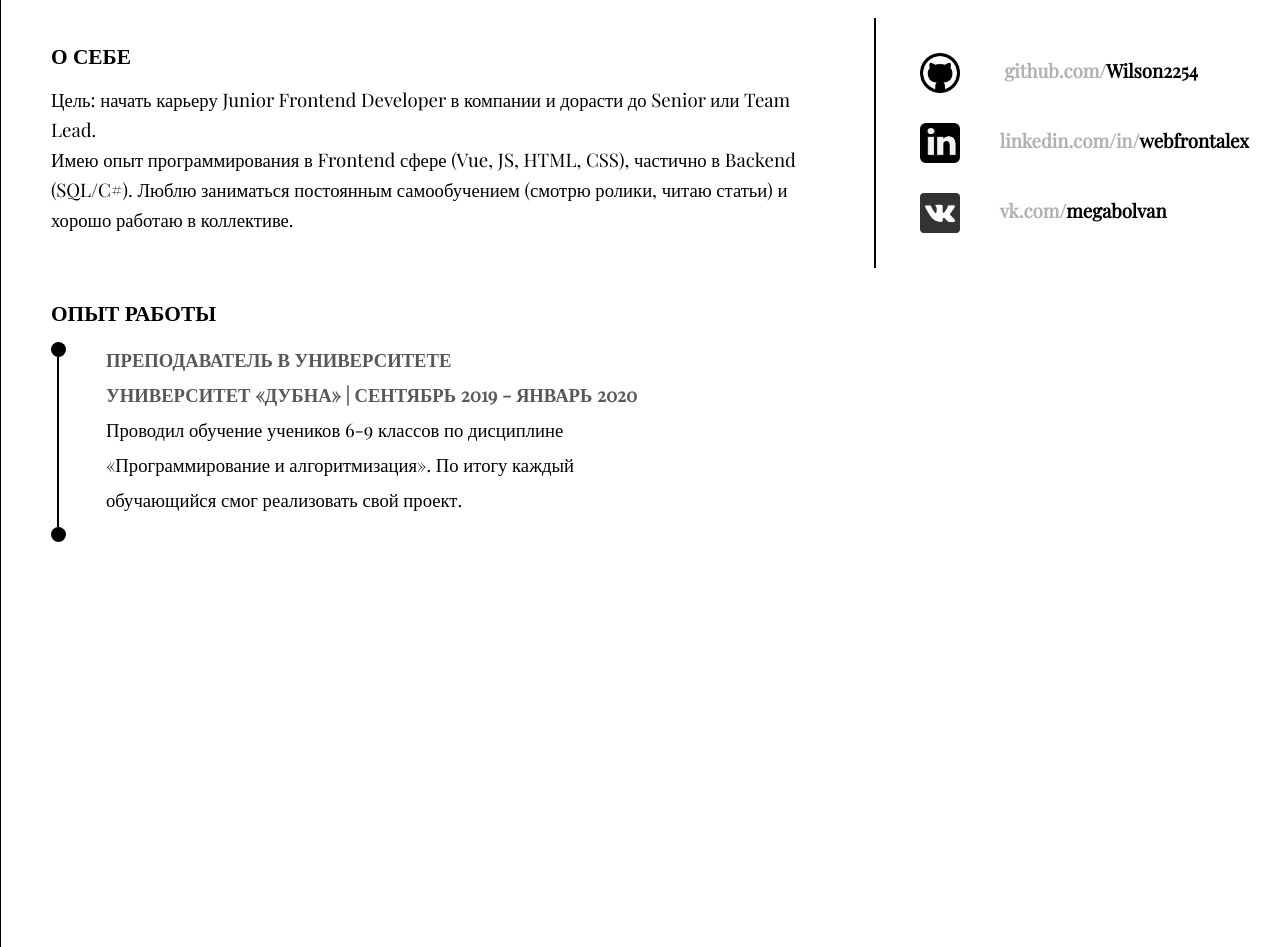
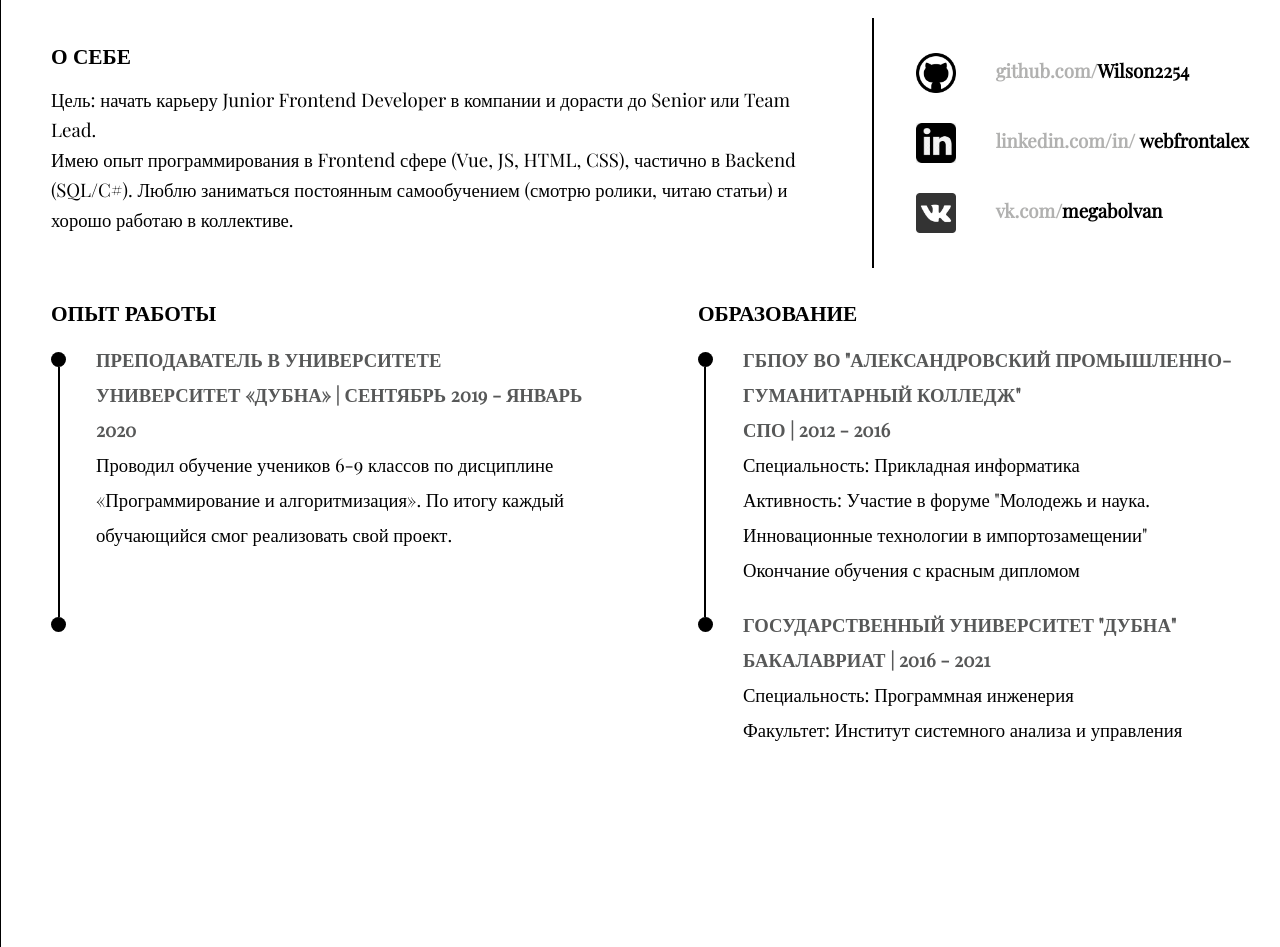
Before and after one commit to Wilson2254/ScssResumePage, a website: page index.html in a window 1280 px wide. Shown: the part 367-1314 px from the top of the page. Drawn offline with nearby package versions, Linux system fonts and the light colour scheme.

Commit message:
create education

```diff
--- a/index.html
+++ b/index.html
@@ -44,9 +44,15 @@
             </div>
             <div class="vertical-line"></div>
             <div class="biography-and-links__links">
-                <p><img src="./img/GIT.png" alt="https://github.com/Wilson2254"> <a href="https://github.com/Wilson2254" target="_blank"><span class="biography-and-links__links_color">github.com/</span>Wilson2254</a></p>
-                <p><img src="./img/IN.png" alt="https://www.linkedin.com/in/webfrontalex/"><a href="https://www.linkedin.com/in/webfrontalex/" target="_blank"><span class="biography-and-links__links_color">linkedin.com/in/</span>webfrontalex</a> </p>
-                <p><img src="./img/VK.png" alt="https://vk.com/megabolvan"><a href="https://vk.com/megabolvan" target="_blank"><span class="biography-and-links__links_color">vk.com/</span>megabolvan</a></p>
+                <p>
+                    <a href="https://github.com/Wilson2254" target="_blank"><span class="biography-and-links__links_color"><img src="./img/GIT.png" alt="https://github.com/Wilson2254">github.com/</span>Wilson2254</a>
+                </p>
+                <p>
+                    <a href="https://www.linkedin.com/in/webfrontalex/" target="_blank"><img src="./img/IN.png" alt="https://www.linkedin.com/in/webfrontalex/"><span class="biography-and-links__links_color">linkedin.com/in/</span> webfrontalex</a>
+                </p>
+                <p>
+                    <a href="https://vk.com/megabolvan" target="_blank"><img src="./img/VK.png" alt="https://vk.com/megabolvan"><span class="biography-and-links__links_color">vk.com/</span>megabolvan</a>
+                </p>
             </div>
         </div>
         <div class="education-and-exp">
@@ -66,7 +72,32 @@
                 </div>
 
             </div>
-            <div class="education-and-exp-info"></div>
+            <div class="education-and-exp-info">
+                <h2>Образование</h2>
+                <div class="content-line-dots">
+                    <div class="education-and-exp-info__line-dots">
+                        <div class="education-and-exp-info__dot"></div>
+                        <div class="education-and-exp-info__line"></div>
+                        <div class="education-and-exp-info__dot"></div>
+                    </div>
+                    <div class="content">
+                        <p class="education-and-exp-info__head_upper-gray">ГБПОУ ВО "Александровский промышленно-гуманитарный колледж"</p>
+                        <p class="education-and-exp-info__head_upper-gray">СПО | 2012 - 2016</p>
+                        <p class="education-and-exp-info__main">Специальность: Прикладная информатика</p>
+                        <p class="education-and-exp-info__main">Активность: Участие в форуме "Молодежь и наука. Инновационные технологии в импортозамещении"</p>
+                        <p class="education-and-exp-info__main">Окончание обучения с красным дипломом</p>
+                        <p class="other-content">
+                            <p class="education-and-exp-info__head_upper-gray">Государственный университет "Дубна"</p>
+                            <p class="education-and-exp-info__head_upper-gray">Бакалавриат | 2016 - 2021</p>
+                            <p class="education-and-exp-info__main">Специальность: Программная инженерия</p>
+                            <p class="education-and-exp-info__main">Факультет: Институт системного анализа и управления </p>
+
+                        </p>
+                    </div>
+                </div>
+
+            </div>
+        </div>
         </div>
     </main>
 </body>
--- a/scss/style.scss
+++ b/scss/style.scss
@@ -141,16 +141,16 @@ main {
             margin-bottom: 30px;
             p {
                 margin-top: 30px;
-                img {
-                    width: 40px;
-                    height: 40px;
-                    margin-right: 40px;
-                    vertical-align: middle;
-                }
                 a {
                     text-decoration: none;
                     color: black;
                     font-weight: 600;
+                    img {
+                        width: 40px;
+                        height: 40px;
+                        margin-right: 40px;
+                        vertical-align: middle;
+                    }
                     .biography-and-links__links_color {
                         color: #b1b1b0;
                     }
@@ -163,10 +163,11 @@ main {
     }
     .education-and-exp {
         @include main-element-position();
+        align-items: flex-start;
         margin: 30px 50px 0 50px;
         .education-and-exp-info {
             font-size: 14pt;
-            width: 50%;
+            width: 46%;
             h2 {
                 @include header2();
             }
@@ -176,6 +177,7 @@ main {
                 .education-and-exp-info__line-dots {
                     display: flex;
                     flex-direction: column;
+                    margin-top: 10px;
                     .education-and-exp-info__dot {
                         width: 15px;
                         height: 15px;
@@ -184,18 +186,21 @@ main {
                     }
                     .education-and-exp-info__line {
                         border-left: 2px solid black;
-                        height: 170px;
-                        margin-left: 6px;
+                        height: 250px;
+                        margin-left: 6.5px;
                     }
                 }
                 .content {
-                    margin-left: 40px;
+                    margin-left: 30px;
                     line-height: 35px;
                     .education-and-exp-info__head_upper-gray {
                         text-transform: uppercase;
                         color: #575858;
                         font-weight: 600;
                     }
+                    .other-content {
+                        margin-top: 20px;
+                    }
                 }
             }
         }
```
Also changed, not shown: css/style.css.
